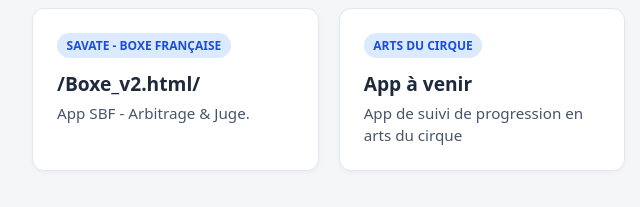
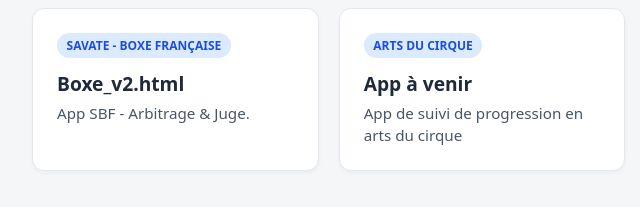
Before and after one commit to HucherEPS/HucherEPS-App, a plain HTML site: page index.html in a window 1280 px wide. Shown: the part 125-332 px from the top of the page, 158-798 px from the left. Drawn offline with Linux system fonts and the light colour scheme.

Commit message:
Fix links and headings in index.html

```diff
--- a/index.html
+++ b/index.html
@@ -64,9 +64,9 @@
   </header>
 
   <main class="grid">
-    <a class="card" href="//Boxe_v2.html/">
+    <a class="card" href="Boxe_v2.html">
       <span class="tag">Savate - Boxe Française</span>
-      <h2>/Boxe_v2.html/</h2>
+      <h2>Boxe_v2.html</h2>
       <p>App SBF - Arbitrage & Juge.</p>
     </a>
 
```
